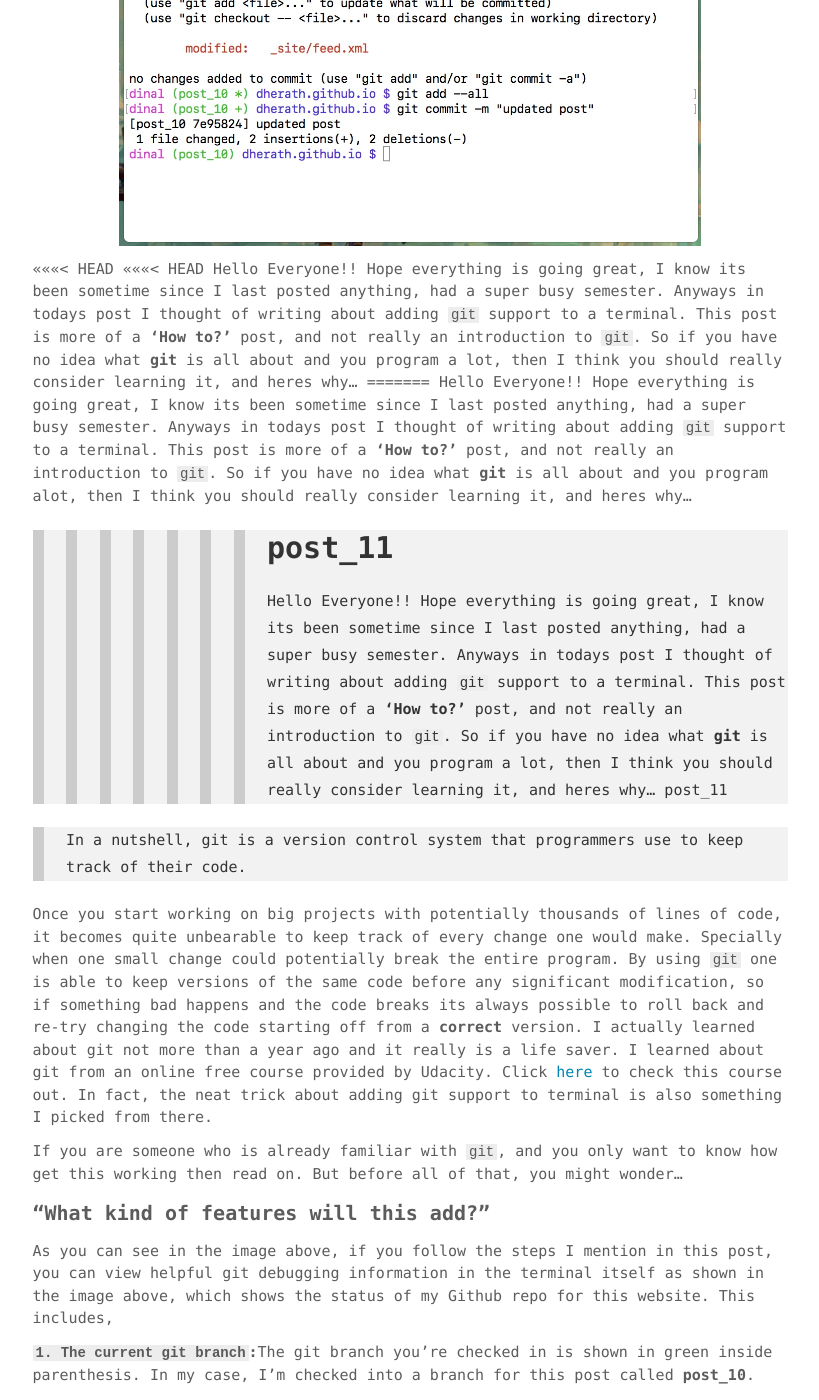
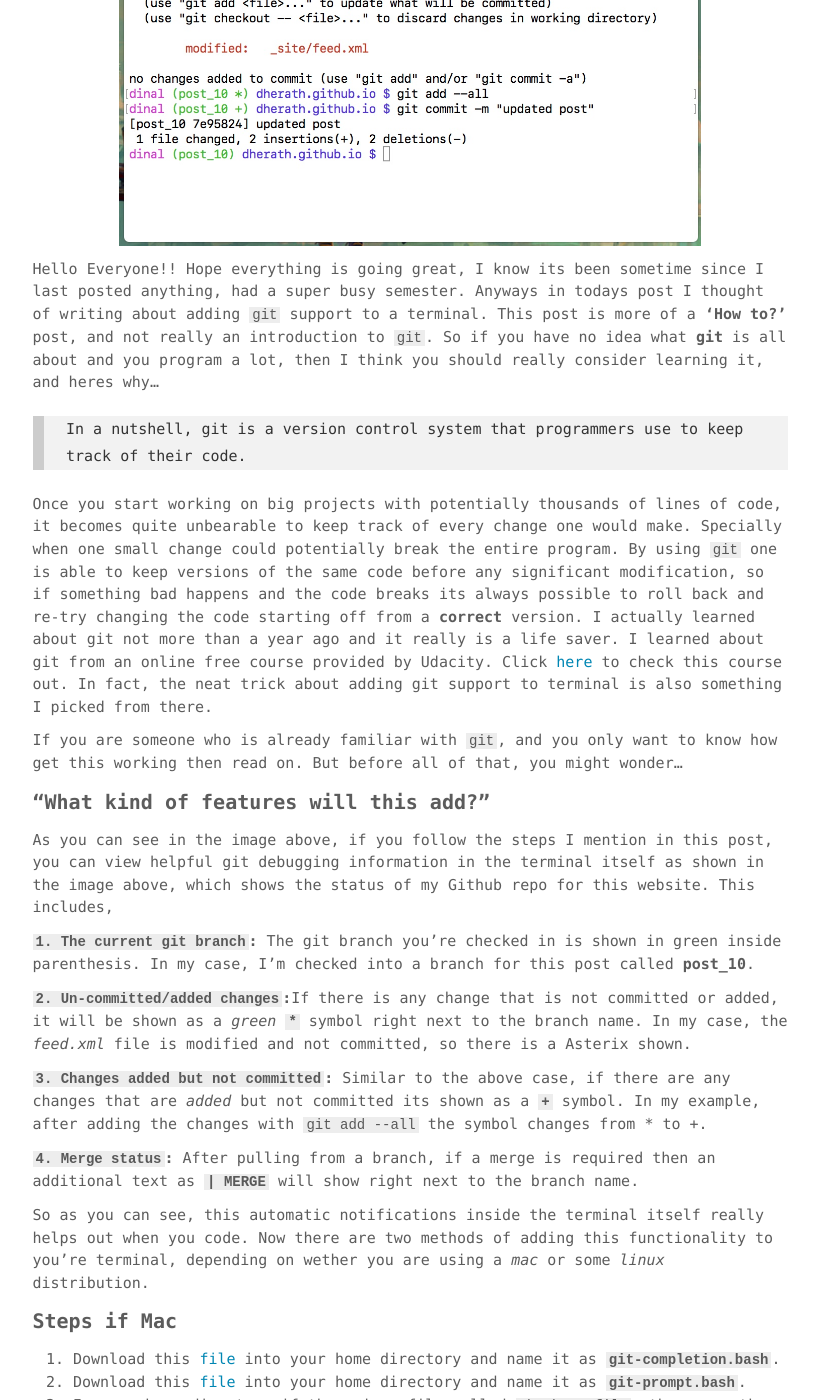
Before and after one commit to dherath/dherath.github.io, a Jekyll site: the page built from _posts/2018-12-23-git-support.md, in a window 1280 px wide and 1400 px high, scrolled down 386 px. Shown: the whole window, without its empty margins (230-1049 px from the left). Built offline with Jekyll 4.4.1, drawn with Linux system fonts in a browser that asks for light colours; some of the changed text lies outside the part shown.

Commit message:
after build

```diff
--- a/_posts/2018-12-23-git-support.md
+++ b/_posts/2018-12-23-git-support.md
@@ -7,15 +7,7 @@ keywords: "git, github, terminal, support, Github"
 ---
 ![github_helper]({{site.url}}/material/2018/post_10/github_helper.jpeg?raw=true){:height="400px"}
 
-<<<<<<< HEAD
-<<<<<<< HEAD
 Hello Everyone!! Hope everything is going great, I know its been sometime since I last posted anything, had a super busy semester. Anyways in todays post I thought of writing about adding `git` support to a terminal. This post is more of a **'How to?'** post, and not really an introduction to `git`. So if you have no idea what **git** is all about and you program a lot, then I think you should really consider learning it, and heres why...
-=======
-Hello Everyone!! Hope everything is going great, I know its been sometime since I last posted anything, had a super busy semester. Anyways in todays post I thought of writing about adding `git` support to a terminal. This post is more of a **'How to?'** post, and not really an introduction to `git`. So if you have no idea what **git** is all about and you program alot, then I think you should really consider learning it, and heres why...
->>>>>>> post_11
-=======
-Hello Everyone!! Hope everything is going great, I know its been sometime since I last posted anything, had a super busy semester. Anyways in todays post I thought of writing about adding `git` support to a terminal. This post is more of a **'How to?'** post, and not really an introduction to `git`. So if you have no idea what **git** is all about and you program a lot, then I think you should really consider learning it, and heres why...
->>>>>>> post_11
 
 >
 In a nutshell, git is a version control system that programmers use to keep track of their code.
@@ -28,23 +20,14 @@ If you are someone who is already familiar with `git`, and you only want to know
 
 As you can see in the image above, if you follow the steps I mention in this post, you can view helpful git debugging information in the terminal itself as shown in the image above, which shows the status of my Github repo for this website. This includes,
 
-**`1. The current git branch`:**The git branch you're checked in is shown in green inside parenthesis. In my case, I'm checked into a branch for this post called **post_10**.
+**`1. The current git branch`:**
+The git branch you're checked in is shown in green inside parenthesis. In my case, I'm checked into a branch for this post called **post_10**.
 
-<<<<<<< HEAD
-<<<<<<< HEAD
-**`2. Un-committed/added changes`:**If there is any change that is not committed or added, it will be shown as a _green_ **`*`** symbol right next to the branch name. In my case, the _feed.xml_ file is modified and not committed, so there is a Asterix shown.
-
-**`3. Changes added but not committed`:**
-Similar to the above case, if there are any changes that are _added_ but not commited its shown as a **`+`** symbol. In my example, after adding the changes with `git add --all` the symbol changes from * to +.
-=======
-**`2. Un-commited/added changes`:**If there is any change that is not committed or added, it will be shown as a _green_ **`*`** symbol right next to the branch name. In my case, the _feed.xml_ file is modified and not committed, so there is a asterix shown.
-=======
-**`2. Un-committed/added changes`:**If there is any change that is not committed or added, it will be shown as a _green_ **`*`** symbol right next to the branch name. In my case, the _feed.xml_ file is modified and not committed, so there is a asterix shown.
->>>>>>> post_11
+**`2. Un-committed/added changes`:**If there is any change that is not committed or added, it will be shown as a _green_ **`*`**
+symbol right next to the branch name. In my case, the _feed.xml_ file is modified and not committed, so there is a Asterix shown.
 
 **`3. Changes added but not committed`:**
 Similar to the above case, if there are any changes that are _added_ but not committed its shown as a **`+`** symbol. In my example, after adding the changes with `git add --all` the symbol changes from * to +.
->>>>>>> post_11
 
 **`4. Merge status`:**
 After pulling from a branch, if a merge is required then an additional text as **`| MERGE`** will show right next to the branch name.
```
Also changed, not shown: other parts of _posts/2018-12-23-git-support.md (+1 -1 lines), _posts/2018-05-19-Linked-Lists.md (+0 -6 lines), 17 other files.
